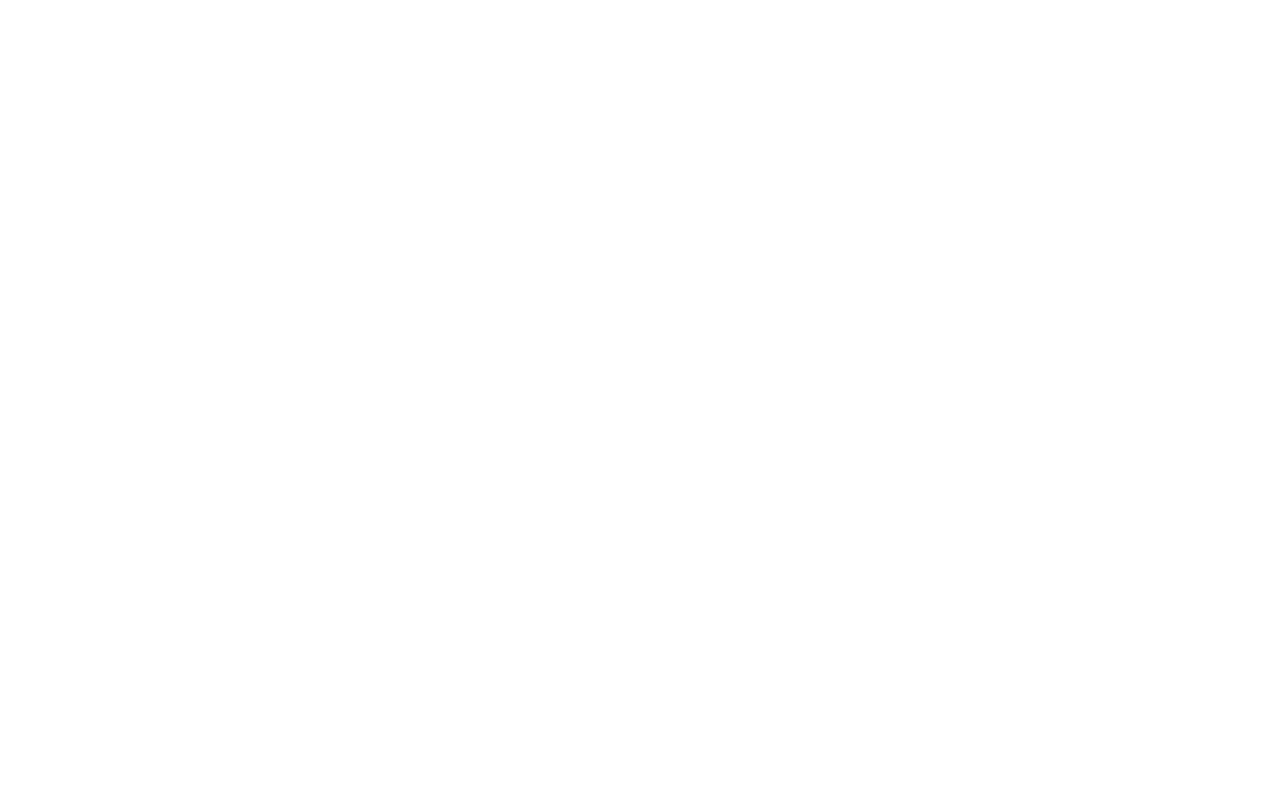
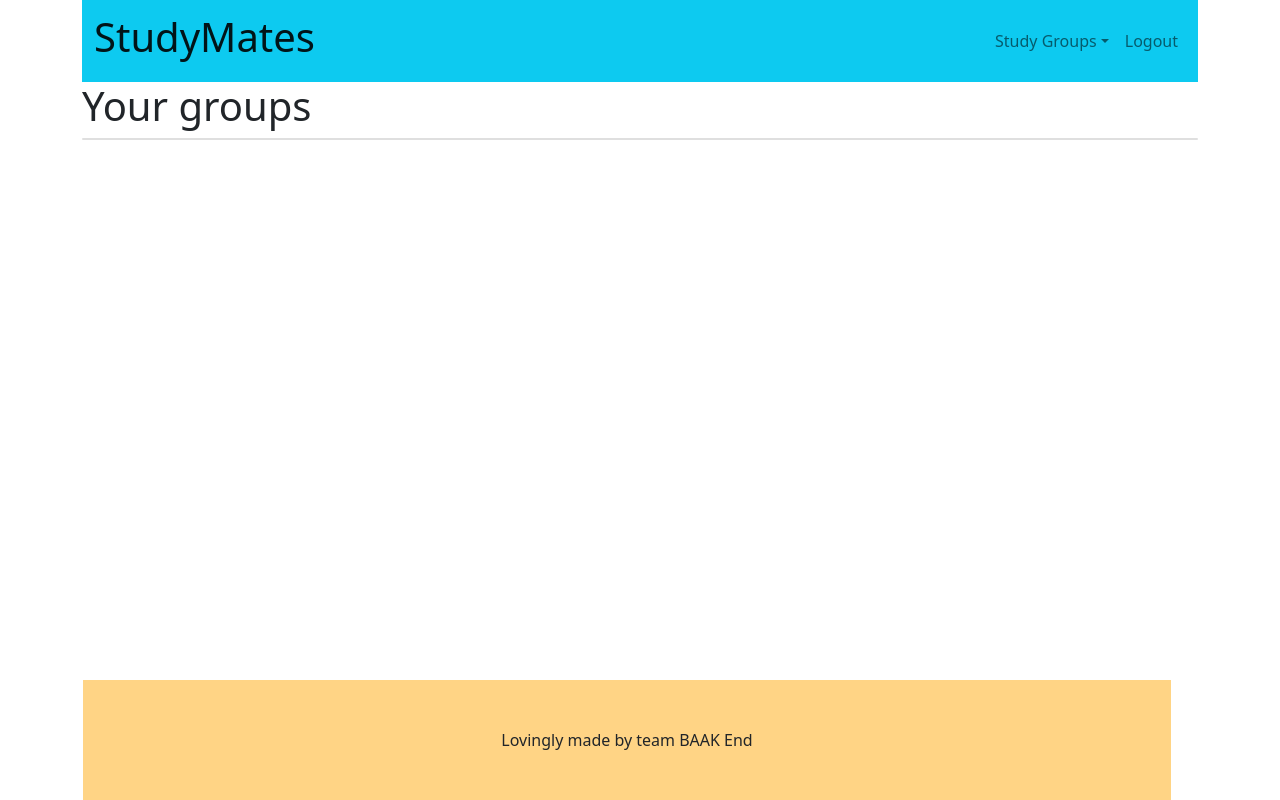
Before and after one commit to bleuLenny/StudyMates, a React (Create React App) app in the folder frontend/: page /mygroups in a window 1280 px wide. Before the commit this address had no page. Built offline with nearby package versions, Linux system fonts and the light colour scheme; no server answers.

Commit message:
Made some changes

```diff
--- a/frontend/src/Routing.jsx
+++ b/frontend/src/Routing.jsx
@@ -3,7 +3,7 @@
 import RegisterForm from "./components/general/RegisterForm";
 import AboutusPage from "./pages/AboutusPage";
 import WelcomePage from "./pages/WelcomePage";
-
+import PersonalGroups from "./components/logged_in/dashboard/PersonalGroups"
 import Dashboard from "./components/logged_in/dashboard/Dashboard";
 const Routing = () => {
   return (
@@ -16,7 +16,7 @@
             <Route path="/register" element={<RegisterForm />} />
             <Route path="/about" element={<AboutusPage />} />
             <Route path="/dashboard" element={<Dashboard />} />
-            {/* <Route path='/mygroups' element={}> */}
+            <Route path='/mygroups' element={<PersonalGroups/>}/>
           </Routes>
         </div>
       </Router>
--- a/frontend/src/components/logged_in/dashboard/Dashboard.js
+++ b/frontend/src/components/logged_in/dashboard/Dashboard.js
@@ -9,11 +9,11 @@
 
 const Dashboard = () => {
   const [auth, setAuth] = useState(false);
-  const [username,setUsername] = useState("")
+  const [username, setUsername] = useState("");
   useEffect(() => {
     axios.get("/api/").then((val) => {
       setUsername(val.data[1].username);
-      if (val.data[0].passport.user!== undefined) {
+      if (val.data[0].passport.user !== undefined) {
         setAuth(true);
       }
     });
--- /dev/null
+++ b/frontend/src/components/logged_in/dashboard/PersonalGroups.jsx
@@ -0,0 +1,27 @@
+import React, { useState } from "react";
+import "bootstrap/dist/css/bootstrap.min.css";
+import { useEffect } from "react";
+import Footer from "./Footer";
+import Header from "./Header";
+import axios from "axios";
+const PersonalGroups = () => {
+  const [auth, setAuth] = useState(false);
+  const [username, setUsername] = useState("");
+  useEffect(() => {
+    axios.get("/api/").then((val) => {
+      setUsername(val.data[1].username);
+      if (val.data[0].passport.user !== undefined) {
+        setAuth(true);
+      }
+    });
+  });
+  return (
+    <div>
+      <Header />
+      <h1>Your groups</h1>
+      <Footer />
+    </div>
+  );
+};
+
+export default PersonalGroups;
```
Also changed, not shown: frontend/src/components/PrivateRoute.jsx (added, +13 -0 lines).
